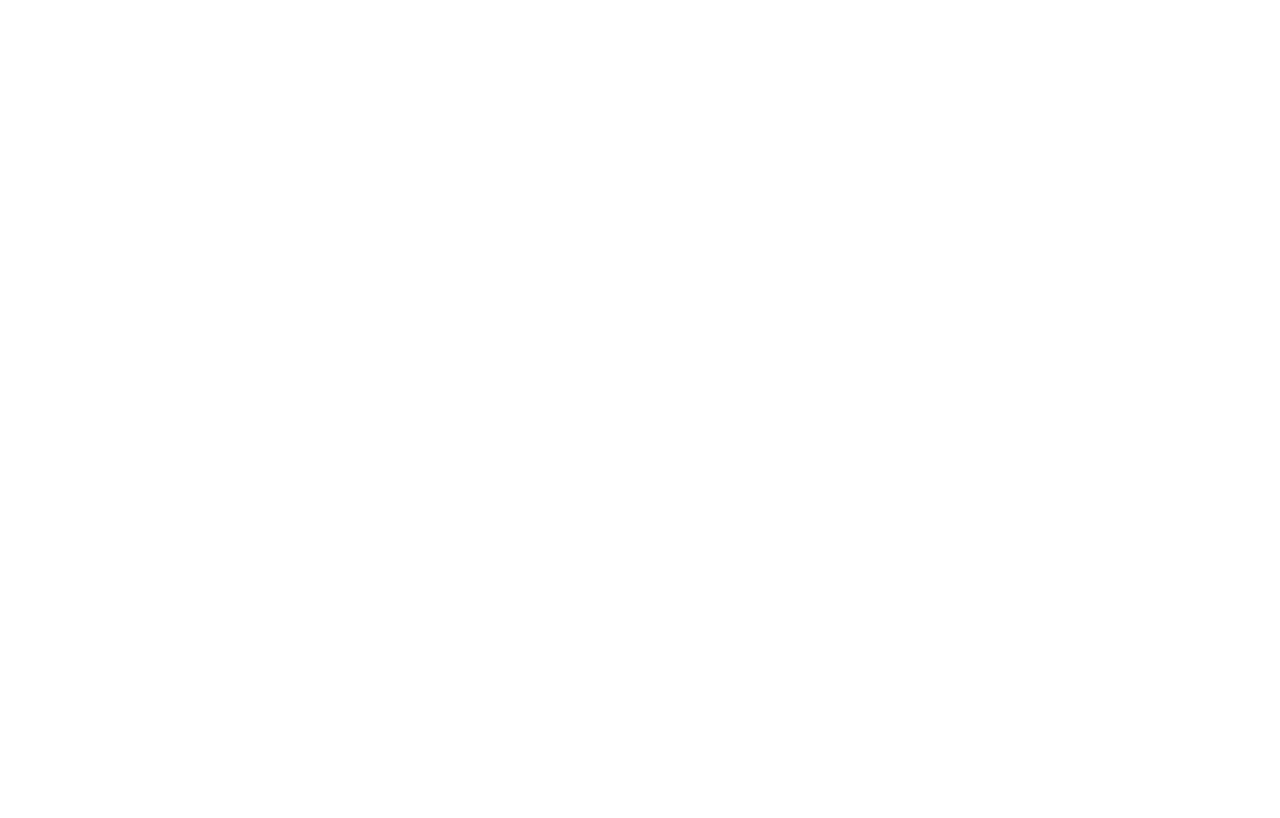
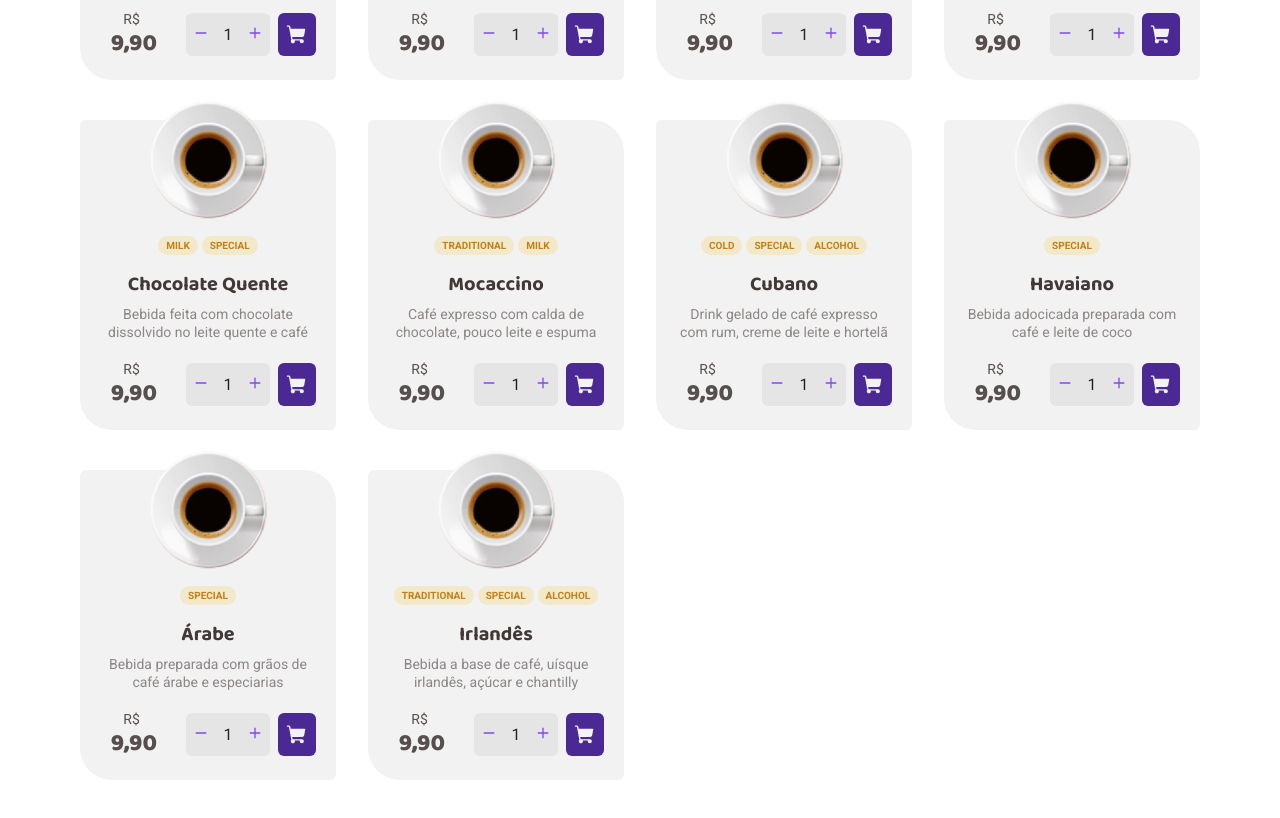
Before and after one commit to wspietro/ignite-coffe_shop, a React (Vite) app: page / in a window 1280 px wide. Shown: the part 1340-2158 px from the top of the page. Before the commit the page ends 816 px from the top, so only its background shows below. Built offline with nearby package versions, Linux system fonts and the light colour scheme; no server answers; data requests are answered from the project's data file.

Commit message:
:bugfix: type: use-reducer type

```diff
--- a/package.json
+++ b/package.json
@@ -5,6 +5,7 @@
   "type": "module",
   "scripts": {
     "dev": "vite",
+    "json-server": "json-server --watch server.json",
     "build": "tsc && vite build",
     "preview": "vite preview"
   },
--- a/server.json
+++ b/server.json
@@ -97,7 +97,7 @@
       }
     },
     {
-      "product": "Chocolate Quente",
+      "name": "Chocolate Quente",
       "description": "Bebida feita com chocolate dissolvido no leite quente e café",
       "price": 990,
       "categories": {
@@ -121,7 +121,7 @@
       }
     },
     {
-      "product": "Cubano",
+      "name": "Cubano",
       "description": "Drink gelado de café expresso com rum, creme de leite e hortelã",
       "price": 990,
       "categories": {
@@ -133,7 +133,7 @@
       }
     },
     {
-      "product": "Havaiano",
+      "name": "Havaiano",
       "description": "Bebida adocicada preparada com café e leite de coco",
       "price": 990,
       "categories": {
--- a/src/pages/Home/components/ProductsSection/index.tsx
+++ b/src/pages/Home/components/ProductsSection/index.tsx
@@ -71,7 +71,7 @@ function reducer(params: Params, action: ActionType) {
 
 export function ProductsSection() {
   const [products, setProducts] = useState<Product[]>([])
-  const [params, dispatch] = useReducer<Params>(reducer, {})
+  const [params, dispatch] = useReducer<React.Reducer<Params, ActionType>>(reducer, {})
 
   useEffect(() => {
     const fetchData = async () => {
@@ -93,7 +93,7 @@ export function ProductsSection() {
         type="multiple"
         aria-label="Filtro de produtos"
       >
-        <ToggleGroupItem value="traditional" onClick={() => dispatch({ type: 'traditional' })}>
+        <ToggleGroupItem value="traditional" onClick={() => dispatch({ type: "traditional" })}>
           Tradicional
         </ToggleGroupItem>
         <ToggleGroupItem value="special" onClick={() => dispatch({ type: 'special' })}>
```
